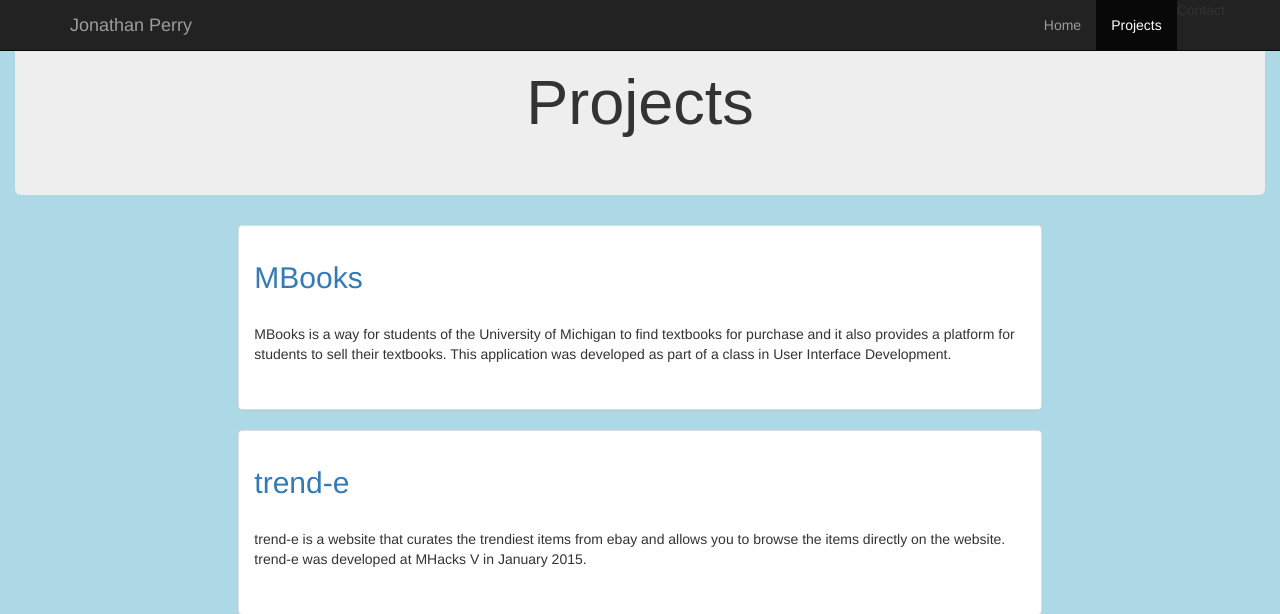
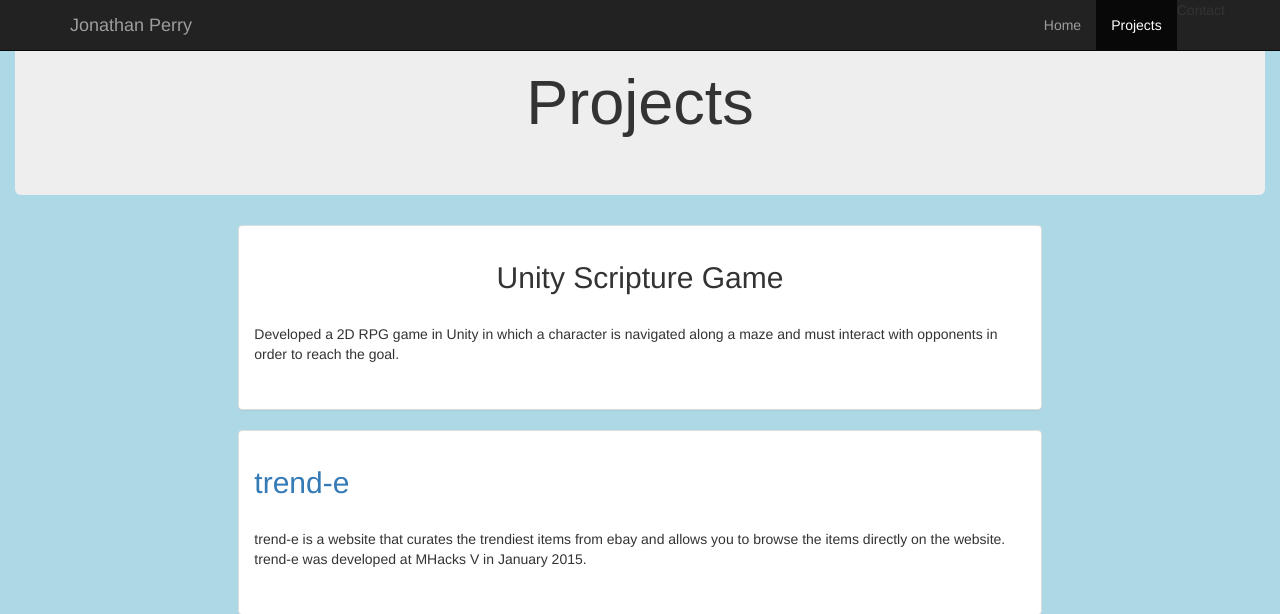
Before and after one commit to jonathanpperry/jonperry, a Flask app: page /projects/ in a window 1280 px wide. Shown: the top 614 px of the page. Run offline with Flask 2, Linux system fonts and the light colour scheme; some libraries are stand-ins or nearby versions.

Commit message:
Made updates to the Projects page

```diff
--- a/templates/projects.html
+++ b/templates/projects.html
@@ -62,17 +62,15 @@
         <div class="bootstrap-demo">
           <div class="panel panel-default">
             <div class="panel-body">
-              <h2><a href="http://mbooks.parseapp.com" target="_blank">MBooks</a></h2></br>
-              <p>MBooks is a way for students of the University of Michigan to find textbooks for purchase and it also provides a
-                 platform for students to sell their textbooks. This application was developed as part of a class in User Interface
-                 Development.
+              <h2 style="text-align: center">Unity Scripture Game</h2></br>
+              <p>Developed a 2D RPG game in Unity in which a character is navigated along a maze and must interact with opponents in order to reach the goal.
                </p></br>
             </div>
           </div>
 
           <div class="panel panel-default">
             <div class="panel-body">
-              <h2><a href="http://trend-e-app.herokuapp.com" target="_blank">trend-e</a></h2></br>
+              <h2><a href="http://trend-e-app.herokuapp.com" target="_blank" style="text-align: center">trend-e</a></h2></br>
               <p>trend-e is a website that curates the trendiest items from ebay and allows you to browse the items directly on the website. trend-e was developed at MHacks V in January 2015.</p></br>
             </div>
           </div>
```
